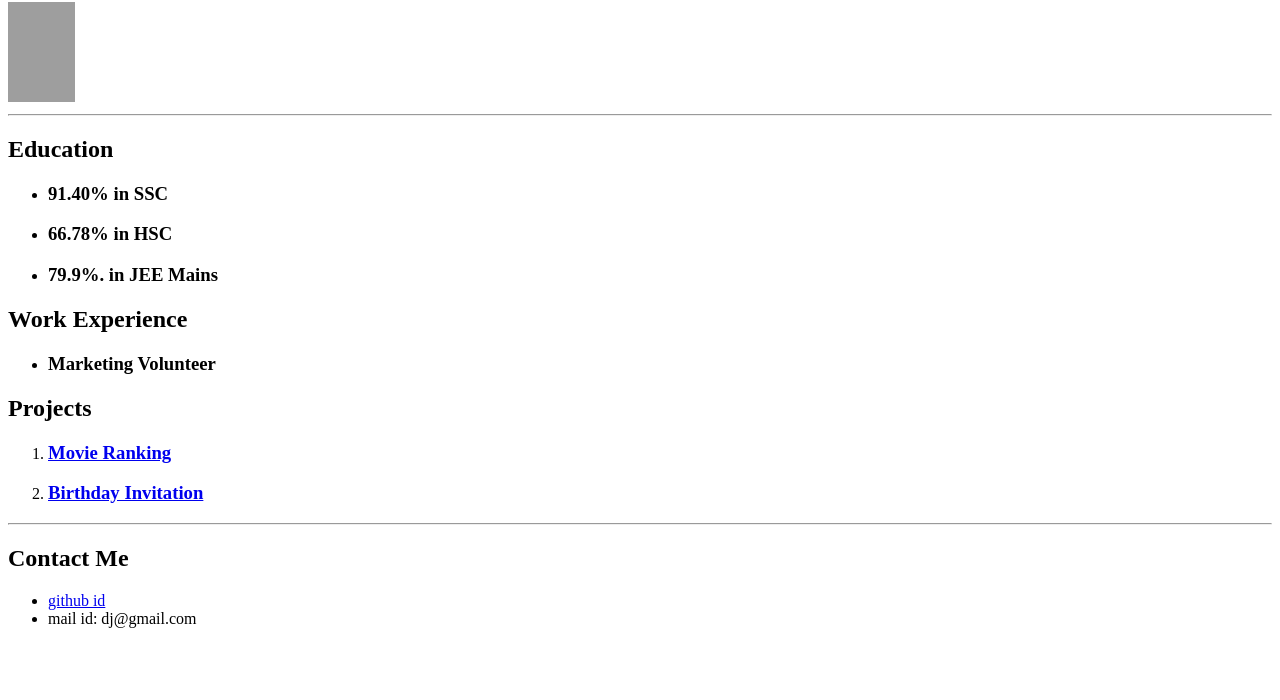
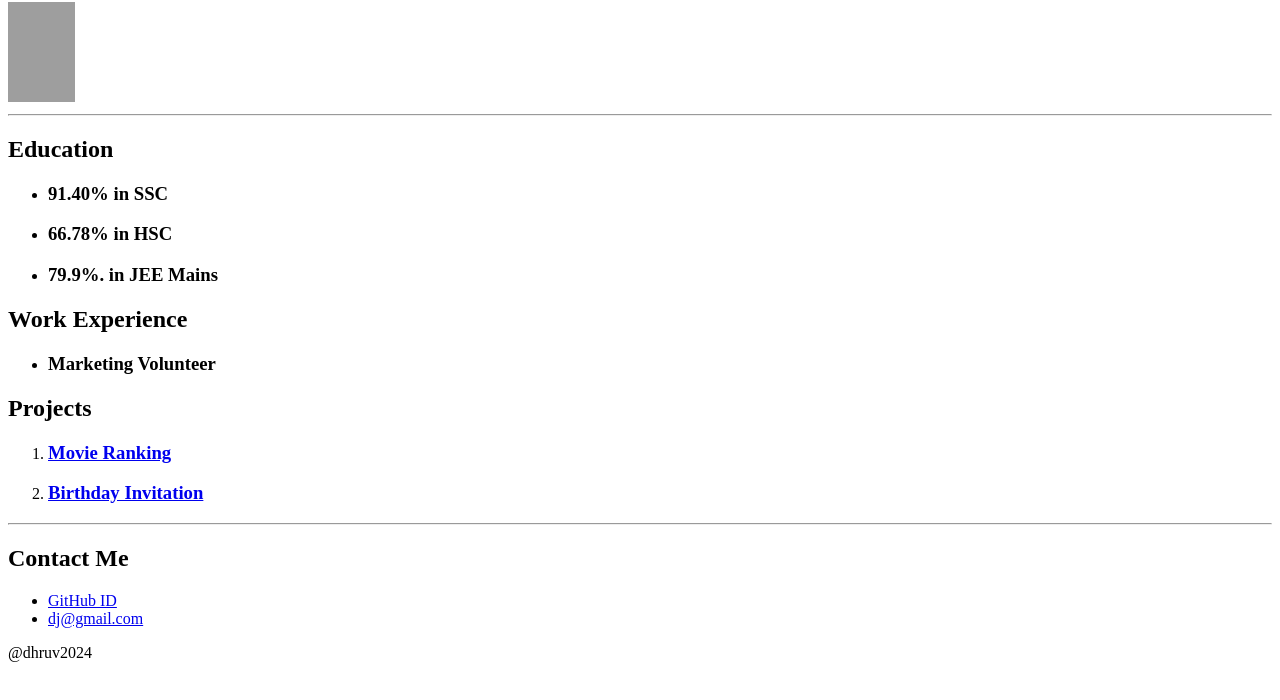
Before and after one commit to Dhruv-JJ/web-dev-capstone-projects, a plain HTML site: page capstone project 1/index.html in a window 1280 px wide. Shown: the part 78-778 px from the top of the page. Drawn offline with Linux system fonts and the light colour scheme; grey boxes are pictures that could not be loaded.

Commit message:
Add files via upload

```diff
--- a/capstone project 1/index.html
+++ b/capstone project 1/index.html
@@ -26,11 +26,13 @@
     <hr/>
     <h2>Contact Me</h2>
     <ul>
-        <li><a href="https://github.com/Dhruv-JJ">github id</a>
-        <li>mail id: dj@gmail.com</li>
+        <li><a href="https://github.com/Dhruv-JJ">GitHub ID</a></li>
+        <li><a href="mail to: dj@gmail.com">dj@gmail.com</a></li>
+    </ul>
+    <footer>
+        <p>@dhruv2024</p>
+    </footer>
 
-
-    </ul>
 
 
 
```
